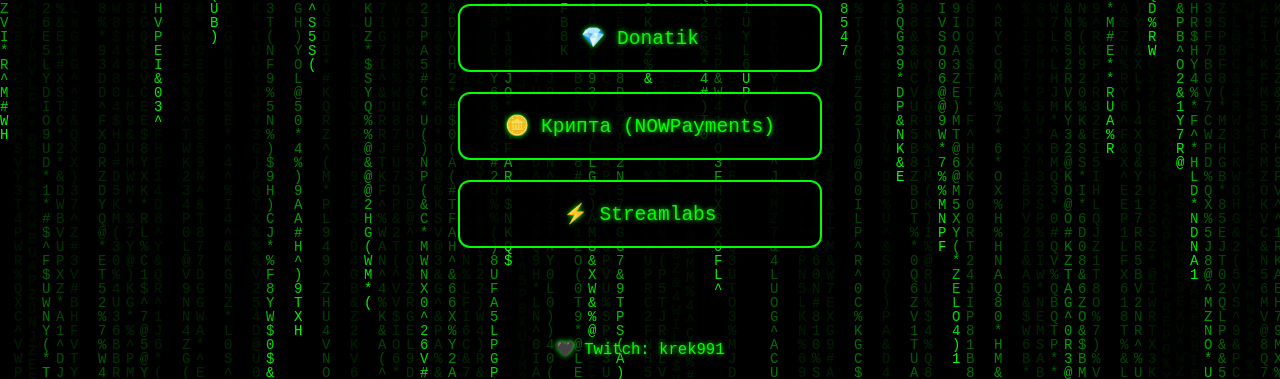
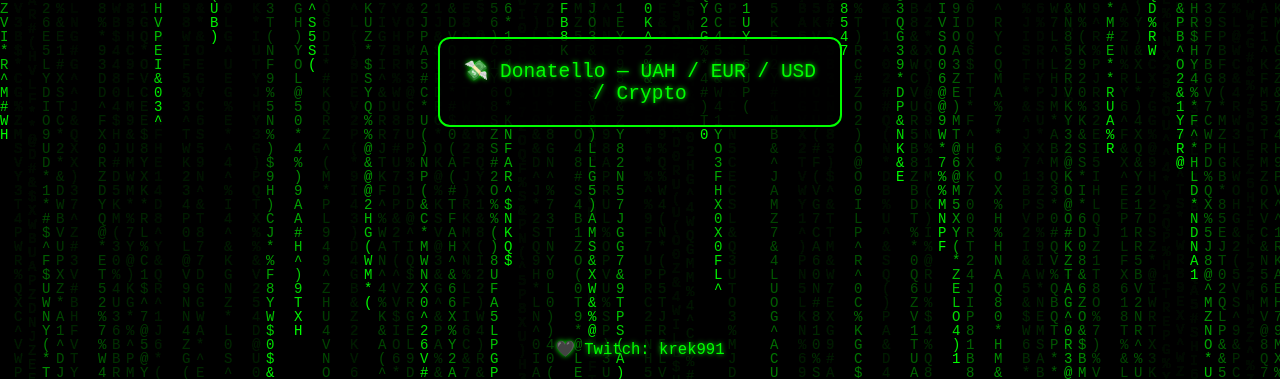
Before and after one commit to krek991/donate-page, a plain HTML site: page donate_matrix.html in a window 1280 px wide. Shown: the part 421-800 px from the top of the page. Drawn offline with Linux system fonts and the light colour scheme.

Commit message:
Update donate_matrix.html

```diff
--- a/donate_matrix.html
+++ b/donate_matrix.html
@@ -49,7 +49,7 @@
 
   .donate-button {
     display: block;
-    width: 320px;
+    width: 360px;
     padding: 20px;
     margin: 20px auto;
     background: rgba(0,0,0,0.8);
@@ -88,10 +88,9 @@
   <h1>💀 Выбери сервис для доната 💀</h1>
   <p class="description">Поддержи стрим на Twitch: krek991 💾</p>
 
-  <a class="donate-button" href="https://donatego.com.ua/yourprofile" target="_blank">💸 Donate GO</a>
-  <a class="donate-button" href="https://donatik.ua/yourprofile" target="_blank">💎 Donatik</a>
-  <a class="donate-button" href="https://nowpayments.io/yourprofile" target="_blank">🪙 Крипта (NOWPayments)</a>
-  <a class="donate-button" href="https://streamlabs.com/yourprofile" target="_blank">⚡ Streamlabs</a>
+  <a class="donate-button" href="https://donatello.to/krek991" target="_blank">
+    💸 Donatello — UAH / EUR / USD / Crypto
+  </a>
 </div>
 
 <footer>🖤 Twitch: krek991</footer>
@@ -104,7 +103,7 @@ canvas.width = window.innerWidth;
 canvas.height = window.innerHeight;
 
 const letters = "ABCDEFGHIJKLMNOPQRSTUVWXYZ0123456789@#$%^&*()*&^%";
-const fontSize = 14; // чуть меньше для плотности
+const fontSize = 14;
 const columns = canvas.width / fontSize;
 const drops = [];
 
```
